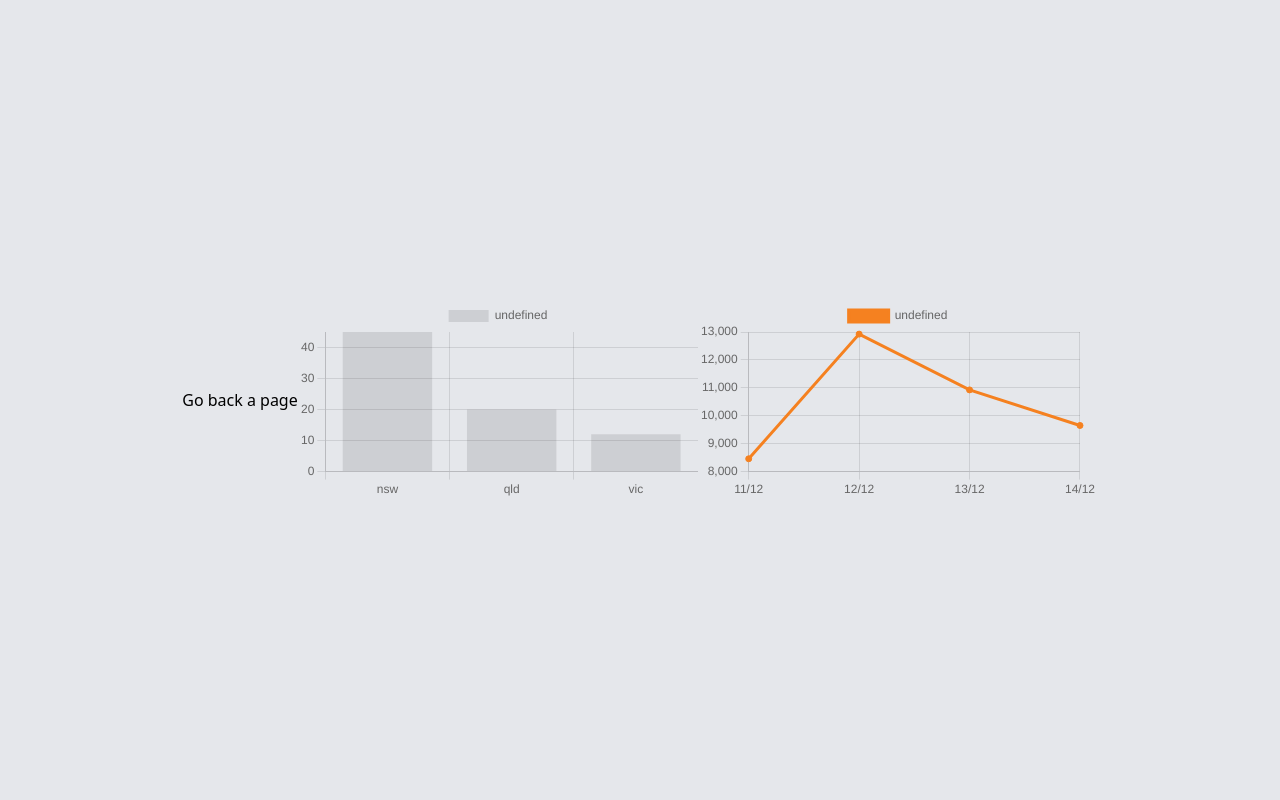
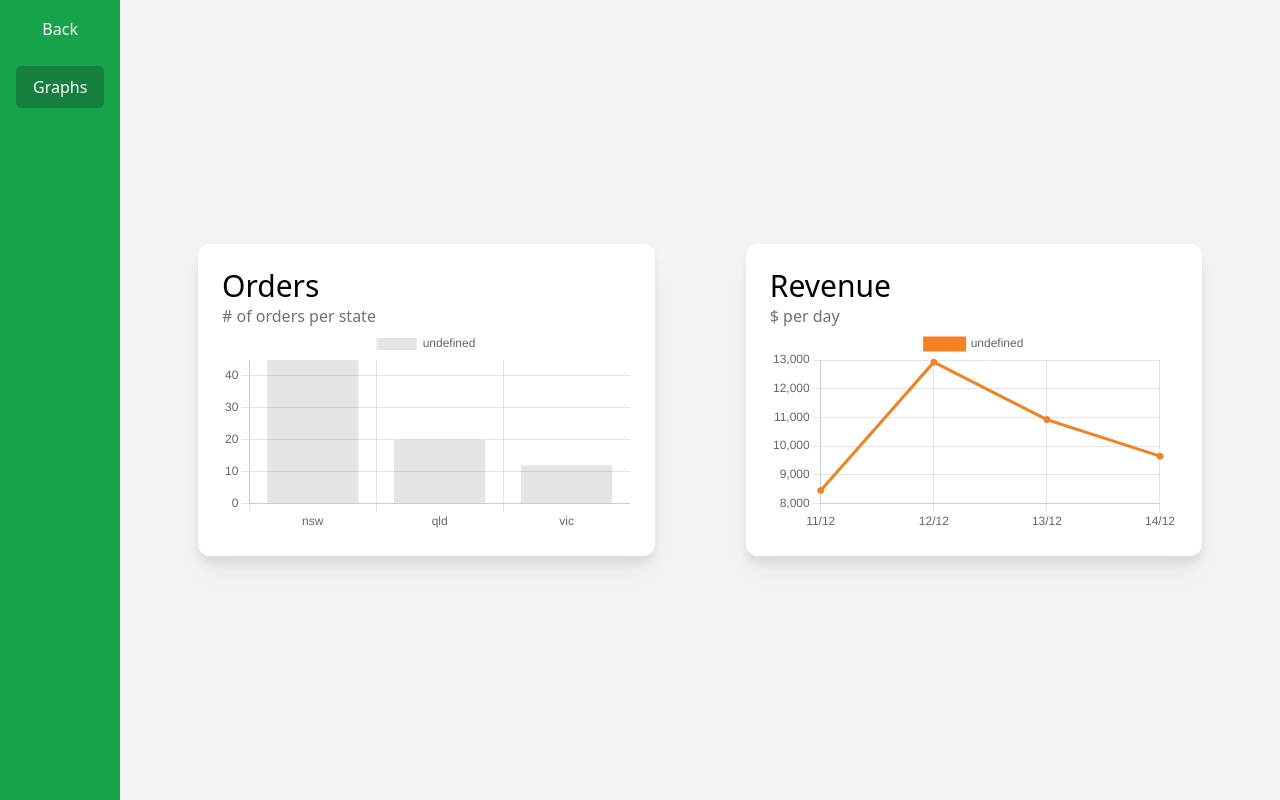
Before and after one commit to Kalashnikkov/getter-test, a Next.js app: page /sales-dashboard in a window 1280 px wide. Built offline with nearby package versions, Linux system fonts and the light colour scheme.

Commit message:
Lots of styling

```diff
--- a/pages/Bar.js
+++ b/pages/Bar.js
@@ -18,7 +18,6 @@ function formatData (input) {
 export default (orders) => ({
   render() {
     return (
-      <div>
         <Bar
           data={formatData(orders.orders[0])}
           width={400}
@@ -27,7 +26,6 @@ export default (orders) => ({
             maintainAspectRatio: true
           }}
         />
-      </div>
     );
   }
 });
--- a/pages/Line.js
+++ b/pages/Line.js
@@ -14,7 +14,6 @@ function formatData (input) {
 export default (revenue) => ({
   render() {
     return (
-      <div>
         <Line
           data={formatData(revenue.revenue)}
           width={400}
@@ -23,7 +22,6 @@ export default (revenue) => ({
             maintainAspectRatio: true
           }}
         />
-      </div>
     );
   }
 });
--- a/pages/sales-dashboard.js
+++ b/pages/sales-dashboard.js
@@ -34,11 +34,9 @@ function OrdersContent () {
         )
     } else {
         return (
-            <div>
                 <BarGraph
                     orders={orders.orders}
                 />
-            </div>
         )
     }
 }
@@ -51,10 +49,50 @@ function RevenueContent () {
         )
     } else {
         return (
-            <div>
                 <LineGraph
                     revenue={revenue.revenueThisWeek}
                 />
+        )
+    }
+}
+
+function ExampleData () {
+    const { revenue, isLoading, isError } = getRevenue()
+    if (isLoading) {
+        return (
+            <div>Loading</div>
+        )
+    } else {
+        return (
+            <div class="flex flex-row mt-8">
+                <div class="w-6/12">
+                    <p>
+                        Date
+                    </p>
+                    <hr/>
+                    {revenue.revenueThisWeek.labels.map(date => {
+                            return(
+                                <p class="text-gray-400">
+                                    {date}
+                                </p>
+                            )
+                        }
+                    )}
+                </div>
+                <div class="w-6/12">
+                    <p>
+                        Revenue
+                    </p>
+                    <hr/>
+                    {revenue.revenueThisWeek.datasets[0].data.map(value => {
+                            return(
+                                <p class="text-gray-400">
+                                    ${value}
+                                </p>
+                            )
+                        }
+                    )}
+                </div>
             </div>
         )
     }
@@ -62,17 +100,44 @@ function RevenueContent () {
 
 export default function Dashboard() {
     return (
-        <div class="bg-gray-200 h-screen flex items-center justify-center">
-            <div>
-                <Link href="/">
-                    <a>Go back a page</a>
-                </Link>
+        <div class="bg-gray-100 flex lg:h-screen h-full min-h-screen flex-col md:flex-row">
+            {/* Sidebar Container */}
+            <div class="bg-green-600">
+                <div class="flex flex-row md:flex-col">
+                    <Link href="/">
+                        <button class="bg-green-600 hover:bg-green-700 px-4 py-2 mx-4 my-2 border border-transparent font-medium rounded-md text-white">
+                            Back
+                        </button>
+                    </Link>
+                    <button class="bg-green-700 hover:bg-green-800 px-4 py-2 mx-4 my-2 border border-transparent font-medium rounded-md text-white">
+                        Graphs
+                    </button>
+                </div>
             </div>
-            <div>
-                <OrdersContent/>
-            </div>
-            <div>
-                <RevenueContent/>
+
+            {/* Graphs container */}
+            <div class="flex flex-wrap flex-col bg-gray-100 w-full p-8 justify-center">
+                <div class="flex flex-col flex-wrap justify-around lg:flex-row items-center">
+                    {/* Graph Cards */}
+                    <div class="bg-white w-11/12 lg:w-5/12 p-6 m-1 rounded-xl drop-shadow-xl">
+                        <h1 class="text-3xl">
+                            Orders
+                        </h1>
+                        <p class="text-gray-500">
+                            # of orders per state
+                        </p>
+                        <OrdersContent/>
+                    </div>
+                    <div class="bg-white w-11/12 lg:w-5/12 p-6 m-1 rounded-xl drop-shadow-xl">
+                        <h1 class="text-3xl">
+                            Revenue
+                        </h1>
+                        <p class="text-gray-500">
+                            $ per day
+                        </p>
+                        <RevenueContent/>
+                    </div>
+                </div>
             </div>
         </div>
     )
```
